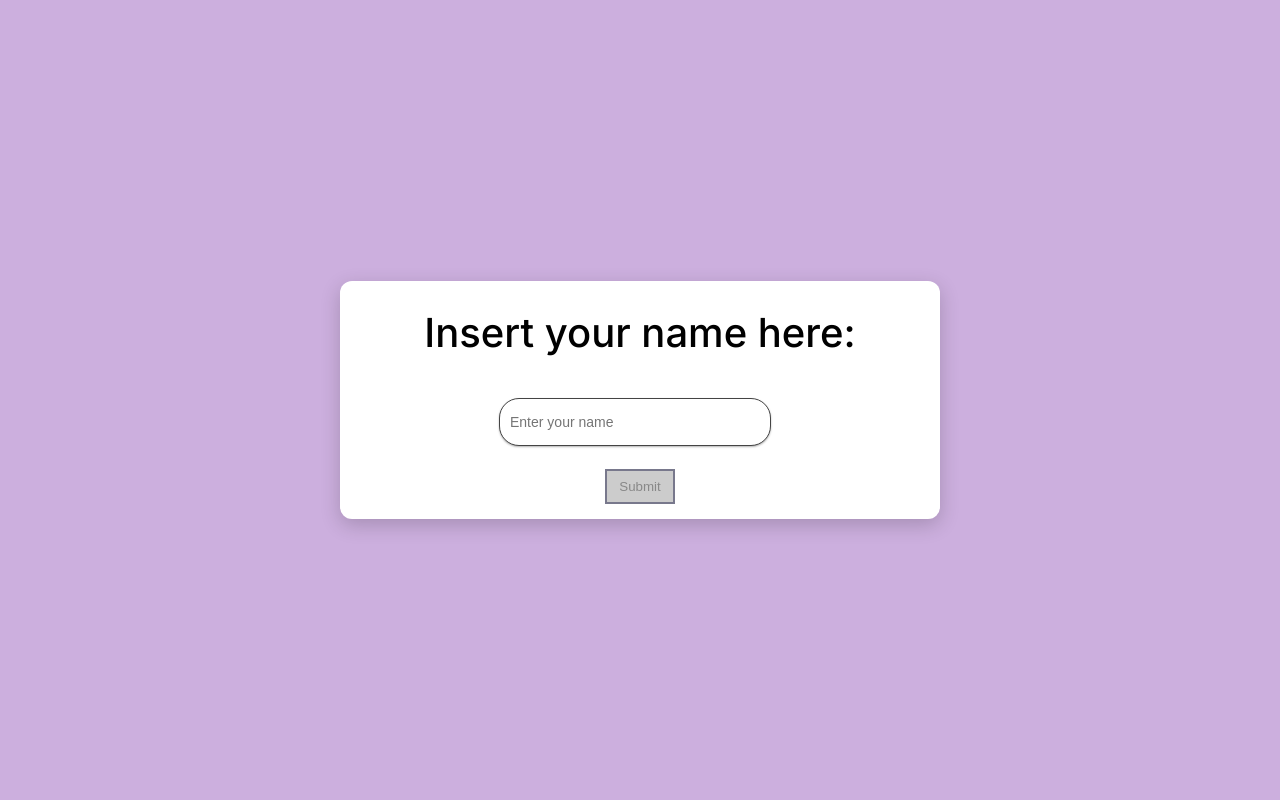
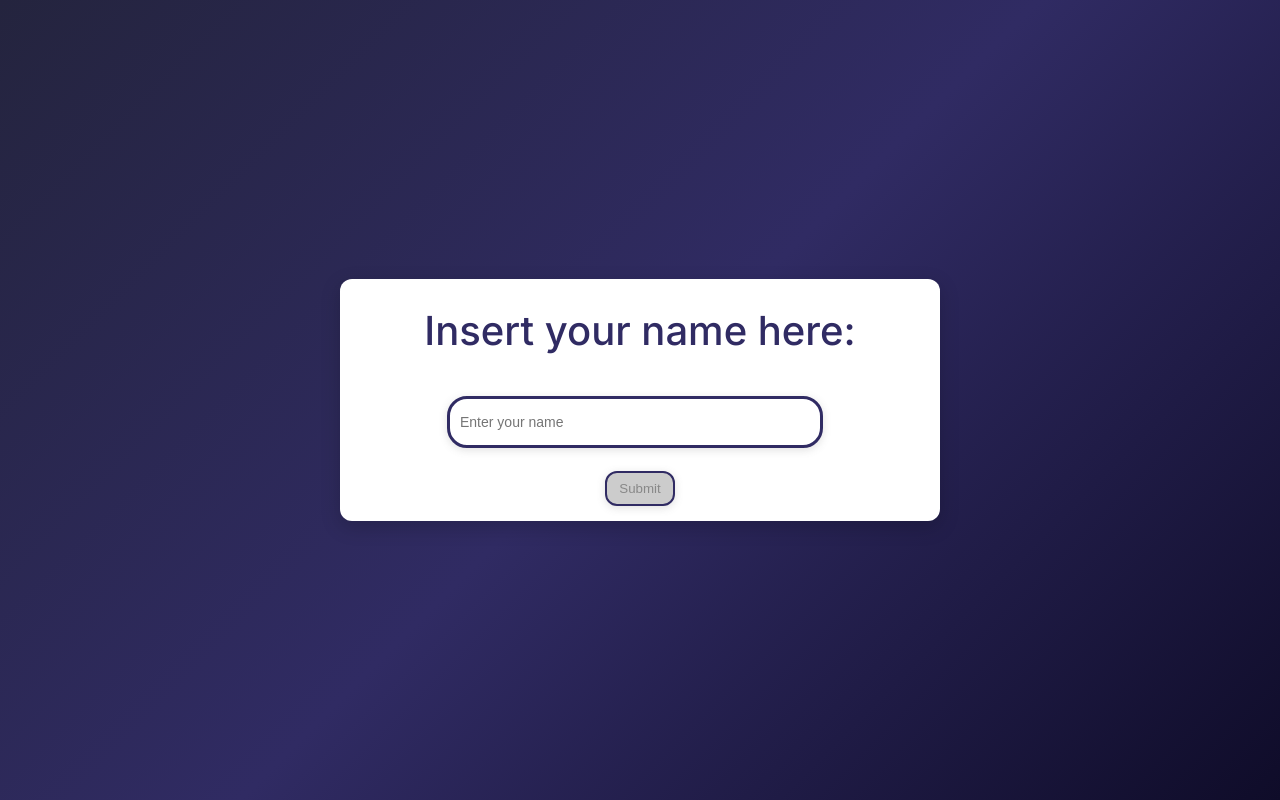
Before and after one commit to noelledons/todo-list, a Next.js app: page / in a window 1280 px wide. Built offline with nearby package versions, Linux system fonts and the light colour scheme.

Commit message:
bugs fixed, styling changes

```diff
--- a/src/app/page.module.css
+++ b/src/app/page.module.css
@@ -6,8 +6,9 @@
   justify-content: center;
   align-items: center;
   min-height: 100vh;
-  background: #CCAFDE;
+  background: linear-gradient(135deg, #24243e, #302b63, #0f0c29);
 }
+
 
 .container {
   display: flex;
@@ -28,35 +29,36 @@
 .headerStyling {
   font-size: 2.5rem;
   font-weight: 500;
+  color:#302b63;
 }
 
 .inputbox {
-  width: 250px;
+  width: 350px;
   padding: 15px 10px;
   margin-right: 10px;
   font-size: 14px;
   color: black;
-  border: 1px solid #444;
+  border: 3px solid #302b63;
   outline: none;
   border-radius: 20px;
-  box-shadow: 0 1px 2px rgba(0, 0, 0, .3);
+  box-shadow:rgba(99, 99, 99, 0.2) 0px 2px 8px 0px;
 }
 
 .buttonStyling {
-
   padding: 8px 12px;
   margin: 8px 0 0;
   font-family: "Montserrat", sans-serif;
-  border: 2px solid #78788c;
+  border: 2px solid #302b63;
+  border-radius: 12px;
   background: 0;
-  color: #5a5a6e;
+  color: #302b63;
   cursor: pointer;
   transition: all 0.3s;
-
+box-shadow:rgba(99, 99, 99, 0.2) 0px 2px 8px 0px;
 }
 
 .buttonStyling:hover {
-  background: #78788c;
+  background: #302b63;
   color: #fff;
 }
 
--- a/src/app/todolist/styles.scss
+++ b/src/app/todolist/styles.scss
@@ -1,7 +1,6 @@
 .todopage {
     margin:0;
     padding:0;
-
     background: linear-gradient(135deg, #dedbed, #d2c8ed, #9384b2);
     display: flex;
     justify-content: center;
--- a/src/components/Modal/index.jsx
+++ b/src/components/Modal/index.jsx
@@ -30,11 +30,11 @@ function Modal() {
       {isModalOpen && (
         <div className="modal__container">
           <div className="modal__content">
-            <p>Do you want to proceed?</p>
+            <p>Are you sure you want to go back? This will not be saved.</p>
             <div className="modal__buttons">
               {" "}
               <button className="modal__buttons-yes" onClick={handleYesClick}>Yes</button >
-              <button className="modal__buttons-no"  onClick={handleNoCloseClick}>No, Close</button>
+              <button className="modal__buttons-no"  onClick={handleNoCloseClick}>Not Yet!</button>
             </div>
           </div>
         </div>
--- a/src/components/TaskContainer/index.jsx
+++ b/src/components/TaskContainer/index.jsx
@@ -4,7 +4,6 @@ import "./styles.scss";
 import TaskForm from "../TaskForm";
 import TaskList from "../TaskList";
 import Modal from "../Modal";
-import Link from "next/link";
 
 const TaskContainer = () => {
   const searchParams = useSearchParams();
```
Also changed, not shown: src/components/TaskContainer/styles.scss (+7 -6 lines).
